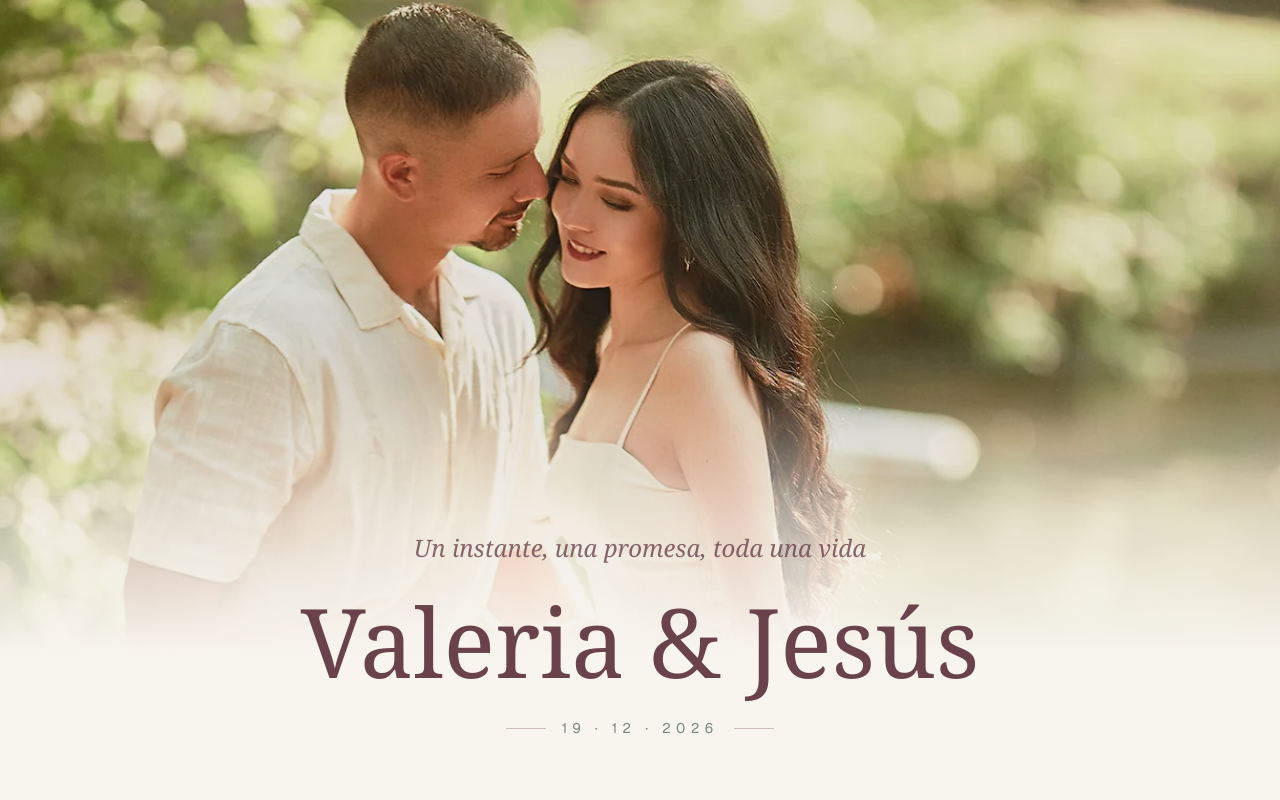
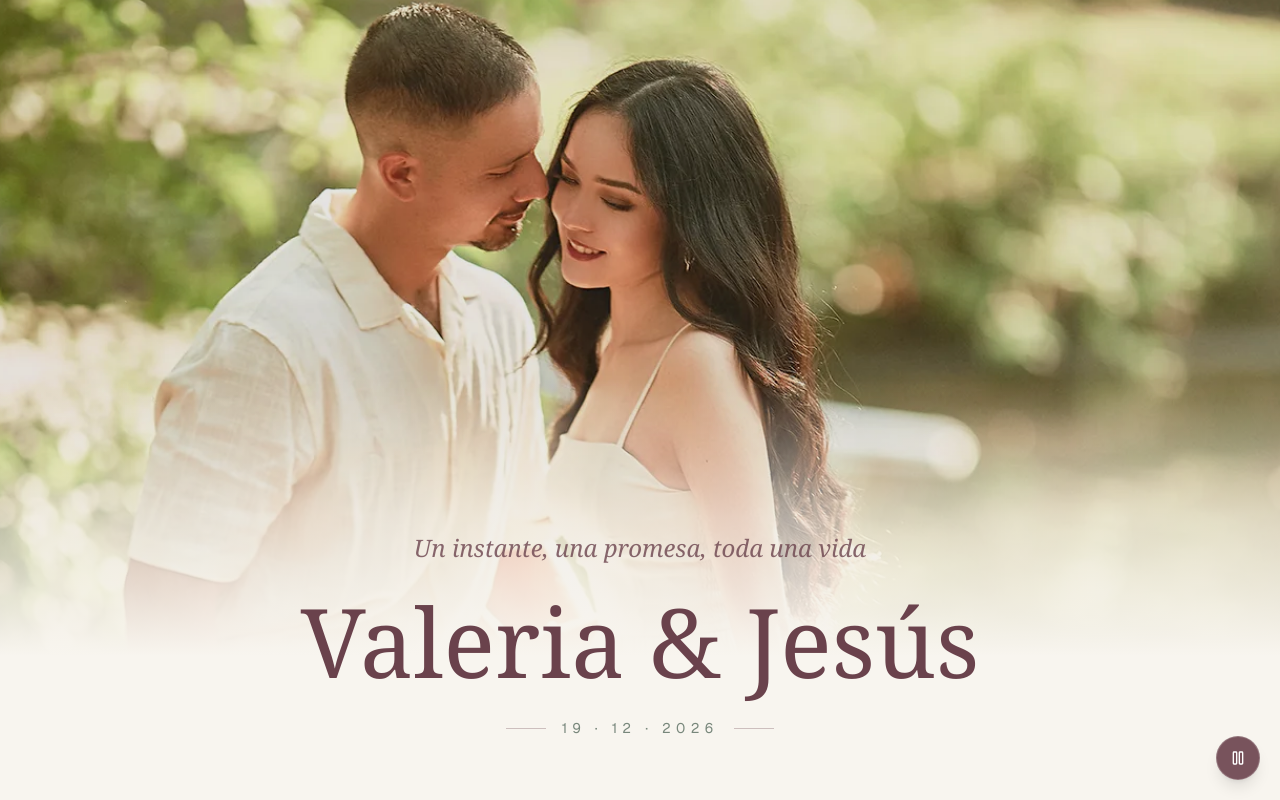
Before and after one commit to devjsluis/wedding-nancy, a Next.js app: page / in a window 1280 px wide. Both pictures are taken after a click on the button "Abrir invitación". Shown: the top 800 px of the page. Built offline with nearby package versions, Linux system fonts and the light colour scheme; no server answers.

Commit message:
feat: agregar musica al abrir la invitacion

```diff
--- a/src/components/WeddingInvitation.tsx
+++ b/src/components/WeddingInvitation.tsx
@@ -1,11 +1,13 @@
 "use client";
 
-import { useEffect, useEffectEvent, useState } from "react";
+import { useEffect, useEffectEvent, useRef, useState } from "react";
 import { AnimatePresence } from "framer-motion";
 import {
   AlertCircle,
   ArrowRight,
   LoaderCircle,
+  Music,
+  Pause,
   RefreshCw,
   Search,
 } from "lucide-react";
@@ -36,6 +38,8 @@ type InvitationResolution =
 
 export function WeddingInvitation() {
   const [opened, setOpened] = useState(false);
+  const [isMusicPlaying, setIsMusicPlaying] = useState(false);
+  const audioRef = useRef<HTMLAudioElement | null>(null);
 
   const [resolution, setResolution] =
     useState<InvitationResolution>("checking");
@@ -101,6 +105,41 @@ export function WeddingInvitation() {
     return () => window.clearTimeout(timeoutId);
   }, []);
 
+  async function handleOpenInvitation() {
+    const audio = audioRef.current;
+
+    if (audio) {
+      audio.currentTime = 0;
+
+      try {
+        await audio.play();
+        setIsMusicPlaying(true);
+      } catch (error) {
+        console.warn("El navegador no permitió iniciar el audio:", error);
+        setIsMusicPlaying(false);
+      }
+    }
+
+    setOpened(true);
+  }
+
+  async function toggleMusic() {
+    const audio = audioRef.current;
+    if (!audio) return;
+
+    if (audio.paused) {
+      try {
+        await audio.play();
+        setIsMusicPlaying(true);
+      } catch (error) {
+        console.warn("No se pudo reproducir el audio:", error);
+      }
+    } else {
+      audio.pause();
+      setIsMusicPlaying(false);
+    }
+  }
+
   function openPublicInvitation() {
     window.history.replaceState(
       {},
@@ -145,10 +184,43 @@ export function WeddingInvitation() {
       <AnimatePresence>
         {!opened && (
           <InvitationCover
-            onOpen={() => setOpened(true)}
+            onOpen={() => void handleOpenInvitation()}
           />
         )}
       </AnimatePresence>
+
+      <audio
+        ref={audioRef}
+        src="/audio/me-aduenare-de-ti.mp3"
+        preload="auto"
+        onPlay={() => setIsMusicPlaying(true)}
+        onPause={() => setIsMusicPlaying(false)}
+        onEnded={() => setIsMusicPlaying(false)}
+      />
+
+      {opened && (
+        <button
+          type="button"
+          onClick={() => void toggleMusic()}
+          aria-label={
+            isMusicPlaying
+              ? "Pausar música"
+              : "Reproducir música"
+          }
+          title={
+            isMusicPlaying
+              ? "Pausar música"
+              : "Reproducir música"
+          }
+          className="fixed bottom-5 right-5 z-40 flex h-11 w-11 items-center justify-center rounded-full border border-white/20 bg-[#6a424c]/90 text-white shadow-lg backdrop-blur-sm transition hover:scale-105 hover:bg-[#6a424c]"
+        >
+          {isMusicPlaying ? (
+            <Pause size={16} />
+          ) : (
+            <Music size={16} />
+          )}
+        </button>
+      )}
 
       <main className="min-h-screen bg-[#f8f5ef] text-[#42594a]">
         <Hero />
```
Also changed, not shown: 1 other file (tests, documents, lock files or other folders).
